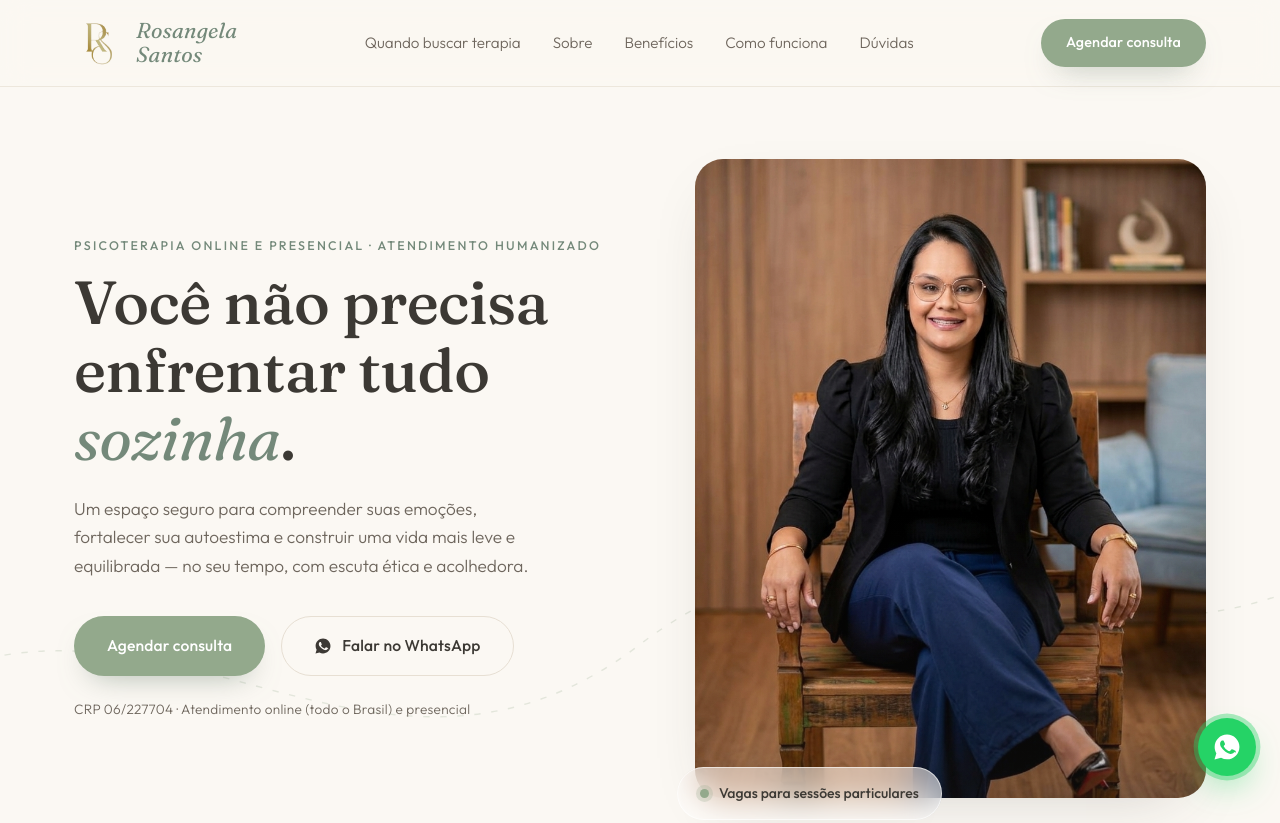
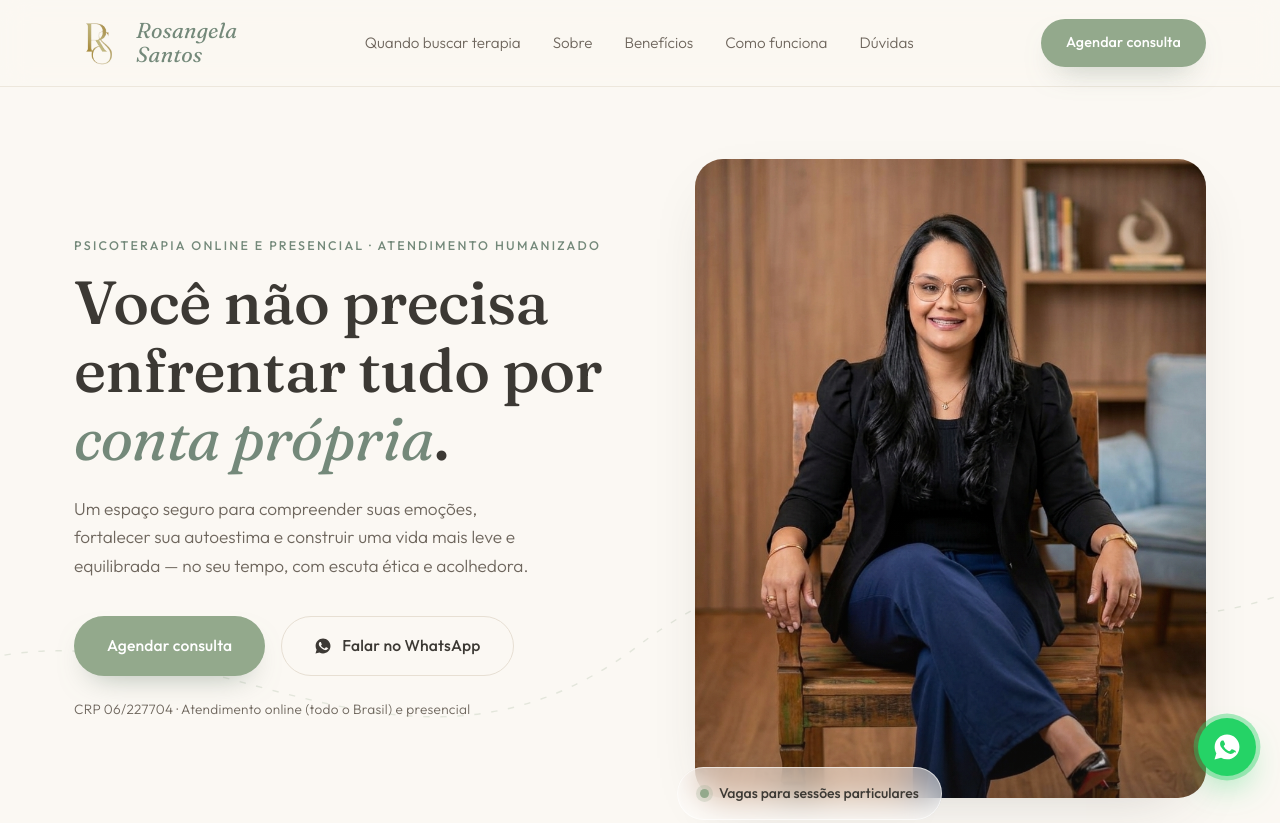
Before and after one commit to devdiegofaria/sitePsicoRosangela, a plain HTML site: page index.html in a window 1280 px wide. Shown: the top 823 px of the page. Drawn offline with Linux system fonts and the light colour scheme.

Commit message:
Mudança de titulo unissex

```diff
--- a/index.html
+++ b/index.html
@@ -56,7 +56,7 @@
   <div class="container hero-inner">
     <div class="hero-copy reveal">
       <p class="eyebrow">Psicoterapia online e presencial · Atendimento humanizado</p>
-      <h1 class="hero-title">Você não precisa<br>enfrentar tudo <em>sozinha</em>.</h1>
+      <h1 class="hero-title">Você não precisa<br>enfrentar tudo por<em> conta própria</em>.</h1>
       <p class="hero-sub">Um espaço seguro para compreender suas emoções, fortalecer sua autoestima e construir uma vida mais leve e equilibrada — no seu tempo, com escuta ética e acolhedora.</p>
       <div class="hero-actions">
         <a href="#contato" class="btn btn-primary">Agendar consulta</a>
```
